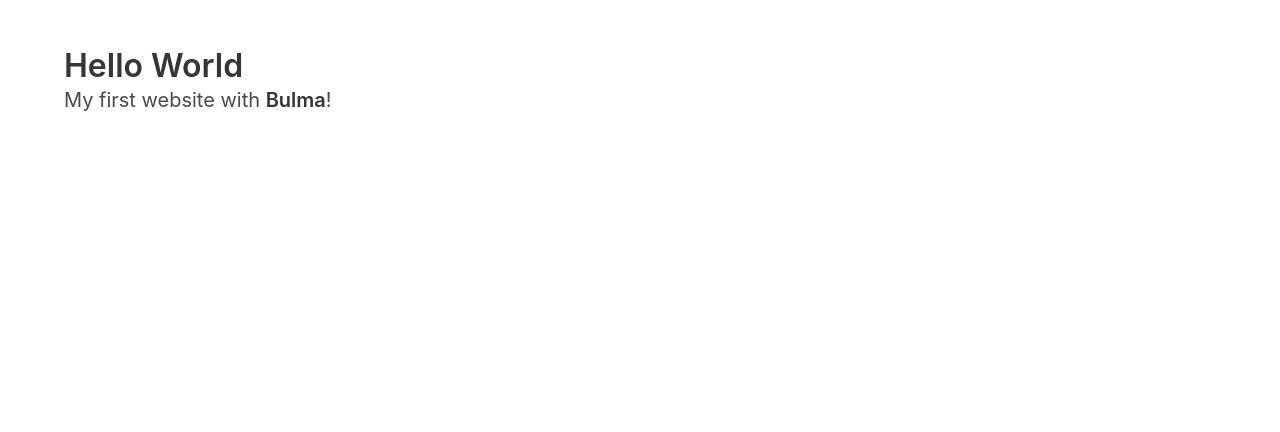
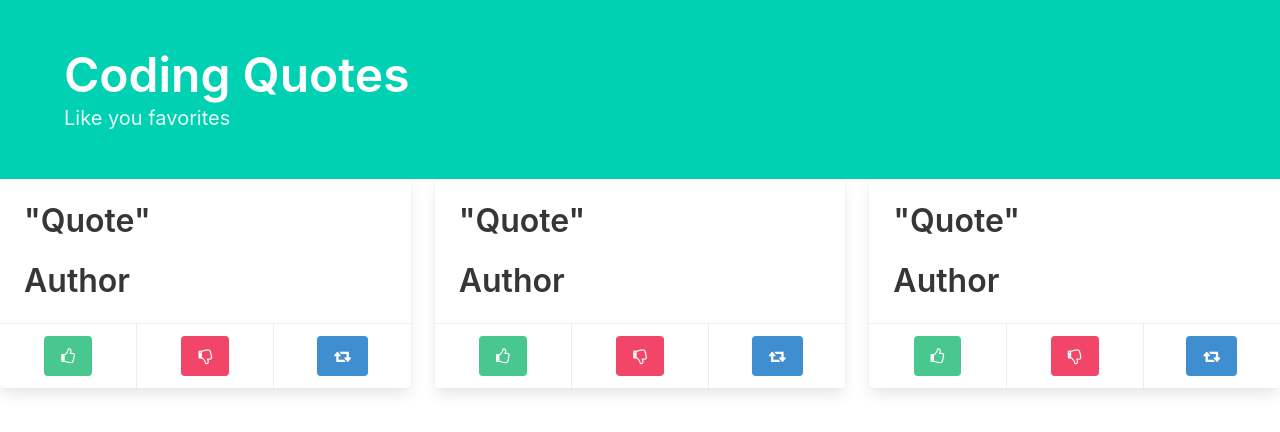
Before and after one commit to BALDEALFA/learning-bulma, a plain HTML site: page index.html in a window 1280 px wide. Drawn offline with nearby package versions, Linux system fonts and the light colour scheme.

Commit message:
final commit

```diff
--- a/index.html
+++ b/index.html
@@ -4,17 +4,111 @@
 		<meta charset="utf-8" />
 		<meta name="viewport" content="width=device-width, initial-scale=1" />
 		<title>Hello Bulma!</title>
+
+		<link
+			href="https://maxcdn.bootstrapcdn.com/font-awesome/4.6.3/css/font-awesome.min.css"
+			rel="stylesheet"
+			integrity="sha384-T8Gy5hrqNKT+hzMclPo118YTQO6cYprQmhrYwIiQ/3axmI1hQomh7Ud2hPOy8SP1"
+			crossorigin="anonymous"
+		/>
+
 		<link
 			rel="stylesheet"
 			href="https://cdn.jsdelivr.net/npm/bulma@0.9.2/css/bulma.min.css"
 		/>
 	</head>
 	<body>
-		<section class="section">
-			<div class="container">
-				<h1 class="title">Hello World</h1>
-				<p class="subtitle">My first website with <strong>Bulma</strong>!</p>
+		<section class="hero is-primary">
+			<div class="hero-body">
+				<div class="container">
+					<h1 class="title is-1">Coding Quotes</h1>
+					<h2 class="subtitle">Like you favorites</h2>
+				</div>
 			</div>
 		</section>
+		<div class="columns">
+			<div class="column">
+				<div class="card">
+					<div class="card-content">
+						<h2 class="title">"Quote"</h2>
+						<h3 class="title">Author</h3>
+					</div>
+					<footer class="card-footer">
+						<div class="card-footer-item">
+							<a href="#" class="button is-success">
+								<i class="fa fa-thumbs-o-up"></i>
+							</a>
+						</div>
+
+						<div class="card-footer-item">
+							<a href="#" class="button is-danger">
+								<i class="fa fa-thumbs-o-down"></i>
+							</a>
+						</div>
+
+						<div class="card-footer-item">
+							<a href="#" class="button is-info">
+								<i class="fa fa-retweet"></i>
+							</a>
+						</div>
+					</footer>
+				</div>
+			</div>
+
+			<div class="column">
+				<div class="card">
+					<div class="card-content">
+						<h2 class="title">"Quote"</h2>
+						<h3 class="title">Author</h3>
+					</div>
+					<footer class="card-footer">
+						<div class="card-footer-item">
+							<a href="#" class="button is-success">
+								<i class="fa fa-thumbs-o-up"></i>
+							</a>
+						</div>
+
+						<div class="card-footer-item">
+							<a href="#" class="button is-danger">
+								<i class="fa fa-thumbs-o-down"></i>
+							</a>
+						</div>
+
+						<div class="card-footer-item">
+							<a href="#" class="button is-info">
+								<i class="fa fa-retweet"></i>
+							</a>
+						</div>
+					</footer>
+				</div>
+			</div>
+			<div class="column">
+				<div class="card">
+					<div class="card-content">
+						<h2 class="title">"Quote"</h2>
+						<h3 class="title">Author</h3>
+					</div>
+					<footer class="card-footer">
+						<div class="card-footer-item">
+							<a href="#" class="button is-success">
+								<i class="fa fa-thumbs-o-up"></i>
+							</a>
+						</div>
+
+						<div class="card-footer-item">
+							<a href="#" class="button is-danger">
+								<i class="fa fa-thumbs-o-down"></i>
+							</a>
+						</div>
+
+						<div class="card-footer-item">
+							<a href="#" class="button is-info">
+								<i class="fa fa-retweet"></i>
+							</a>
+						</div>
+					</footer>
+				</div>
+			</div>
+		</div>
 	</body>
 </html>
```
